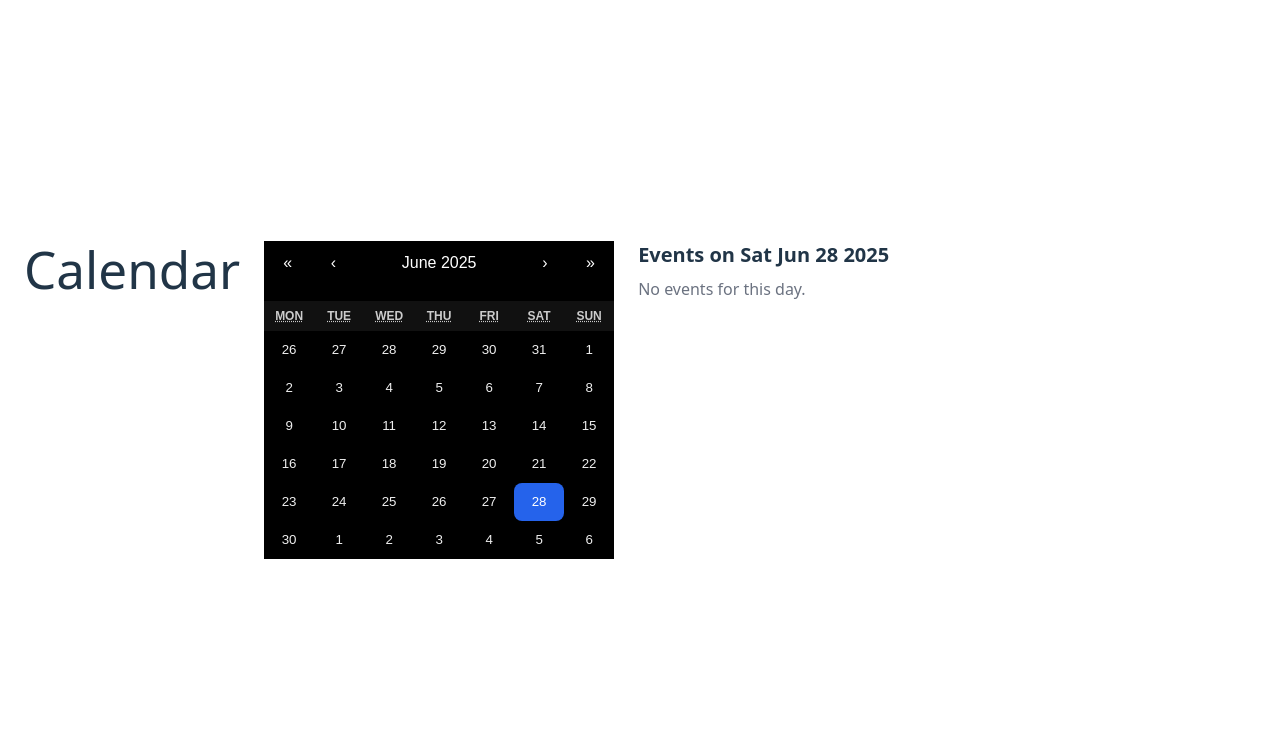
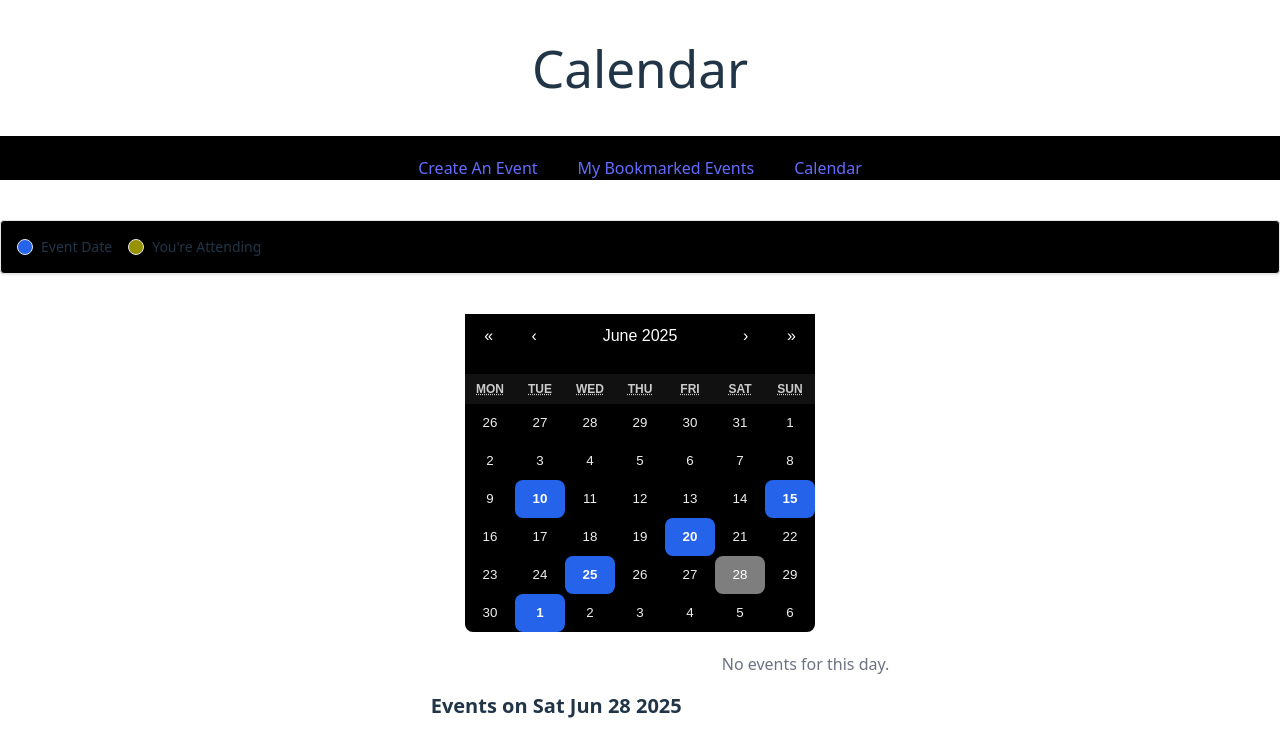
Before and after one commit to fabjenny13/EventPal, a React (Vite) app: page /calendar in a window 1280 px wide. Shown: the top 756 px of the page. Built offline with nearby package versions, Linux system fonts and the light colour scheme.

Commit message:
calendar highlights attending events

```diff
--- a/src/index.css
+++ b/src/index.css
@@ -65,7 +65,7 @@
 }
 
 .calendar-wrapper .react-calendar__tile--active {
-  background-color: #2563eb !important; /* Tailwind blue-600 */
+  background-color: #7e7e7e !important;
   color: white !important;
 }
 
@@ -75,6 +75,11 @@
   color: white;
   font-weight: bold;
   border-radius: 0.5rem;
+}
+
+.react-calendar__tile.event-attending {
+  background-color: #979200 !important; /* Tailwind blue-700 */
+  color: white !important;
 }
 
 a {
--- a/src/pages/Bookmarked.jsx
+++ b/src/pages/Bookmarked.jsx
@@ -1,6 +1,7 @@
 import { useEvents } from "../hooks/useEvents";
 import { useState, useEffect } from "react";
 import EventCard from "../components/EventCard";
+import Navbar from "../components/Navbar";
 
 export default function Bookmarked() {
   const { events, setEvents } = useEvents();
@@ -26,8 +27,11 @@ export default function Bookmarked() {
 
   return (
     <div className="flex flex-col justify-center h-screen w-screen">
-      <h1 className="justify-center text-bold flex">My Bookmarked Events</h1>
-      <div className="p-10 grid grid-cols-1 sm:grid-cols-2 lg:grid-cols-3 gap-6">
+      <h1 className="justify-center text-bold flex mb-10">
+        My Bookmarked Events
+      </h1>
+      <Navbar />
+      <div className="p-10 grid grid-cols-1 sm:grid-cols-2 lg:grid-cols-3 gap-6 mt-10">
         {bookmarked.map((event) => (
           <EventCard
             key={event.id}
--- a/src/pages/Calendar.jsx
+++ b/src/pages/Calendar.jsx
@@ -3,6 +3,7 @@ import { useState } from "react";
 import Calendar from "react-calendar";
 import { useEvents } from "../hooks/useEvents";
 import "react-calendar/dist/Calendar.css";
+import Navbar from "../components/Navbar";
 
 export default function CalendarView() {
   const { events } = useEvents();
@@ -23,24 +24,54 @@ export default function CalendarView() {
     return `${d.getFullYear()}-${d.getMonth()}-${d.getDate()}`;
   });
 
+  const attendingDates = events
+    .filter((e) => e.attending) // 👈 only those attending
+    .map((e) => {
+      const d = new Date(e.date);
+      return `${d.getFullYear()}-${d.getMonth() + 1}-${d.getDate()}`; // ✅ adjust month
+    });
+
   return (
-    <div className="flex flex-row lg:flex-row gap-6 p-6">
-      <h1>Calendar</h1>
-      <div className="w-full lg:w-1/2 calendar-wrapper bg-black ">
+    <div className="flex flex-col justify-center h-screen w-screen">
+      <h1 className="justify-center text-bold flex mb-10">Calendar</h1>
+      <Navbar />
+
+      <div className="mt-10 flex gap-4 p-4 bg-black rounded shadow border color-white text-sm">
+        <div className="flex items-center gap-2">
+          <div className="w-4 h-4 rounded-full bg-[#2563eb] border" />
+          <span>Event Date</span>
+        </div>
+        <div className="flex items-center gap-2">
+          <div className="w-4 h-4 rounded-full bg-[#979200] border" />
+          <span>You're Attending</span>
+        </div>
+      </div>
+
+      <div className="mt-10 w-full flex justify-center calendar-wrapper mb-5 ">
         <Calendar
           onChange={setSelectedDate}
           value={selectedDate}
           tileClassName={({ date, view }) => {
             if (view === "month") {
-              const d = `${date.getFullYear()}-${date.getMonth()}-${date.getDate()}`;
-              return eventDates.includes(d) ? "event-date" : null;
+              const formatted = `${date.getFullYear()}-${
+                date.getMonth() + 1
+              }-${date.getDate()}`;
+
+              const isEventDate = eventDates.includes(formatted);
+              const isAttendingDate = attendingDates.includes(formatted);
+
+              let className = "";
+              if (isEventDate) className += " event-date";
+              if (isAttendingDate) className += " event-attending";
+
+              return className.trim() || null;
             }
           }}
         />
       </div>
 
-      <div className="w-full lg:w-1/2">
-        <h2 className="text-xl font-semibold mb-2">
+      <div className="w-full flex justify-center ">
+        <h2 className="text-xl font-semibold p-10">
           Events on {selectedDate.toDateString()}
         </h2>
         {eventsOnDate.length === 0 ? (
--- a/src/pages/CreateEvent.jsx
+++ b/src/pages/CreateEvent.jsx
@@ -1,5 +1,6 @@
 import { useState } from "react";
 import { useNavigate } from "react-router-dom";
+import Navbar from "../components/Navbar";
 
 const CreateEvent = ({ events, setEvents }) => {
   const navigate = useNavigate();
@@ -35,10 +36,11 @@ const CreateEvent = ({ events, setEvents }) => {
   };
 
   return (
-    <div className="min-h-screen w-screen flex items-center justify-center">
+    <div className="mt-10 mb-10  flex flex-col justify-center">
+      <Navbar />
       <form
         onSubmit={handleSubmit}
-        className="w-full max-w-xl text-gray-700 p-6 bg-[#65b87a] shadow-md rounded-lg space-y-4"
+        className="mt-10 w-full max-w-xl text-gray-700 p-6 bg-[#65b87a] shadow-md rounded-lg space-y-4"
       >
         <h2 className="text-2xl font-semibold">Create New Event</h2>
 
```
